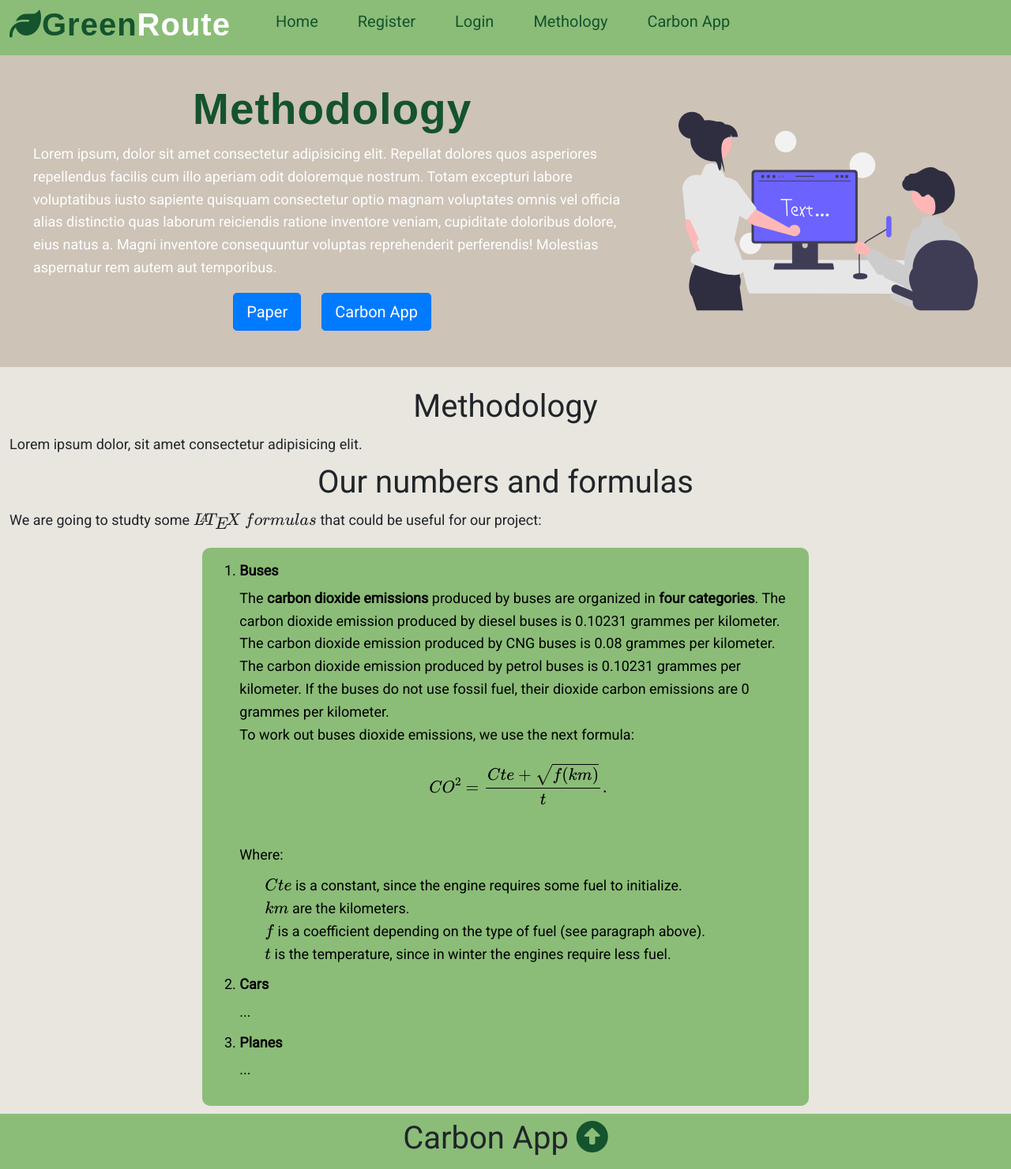
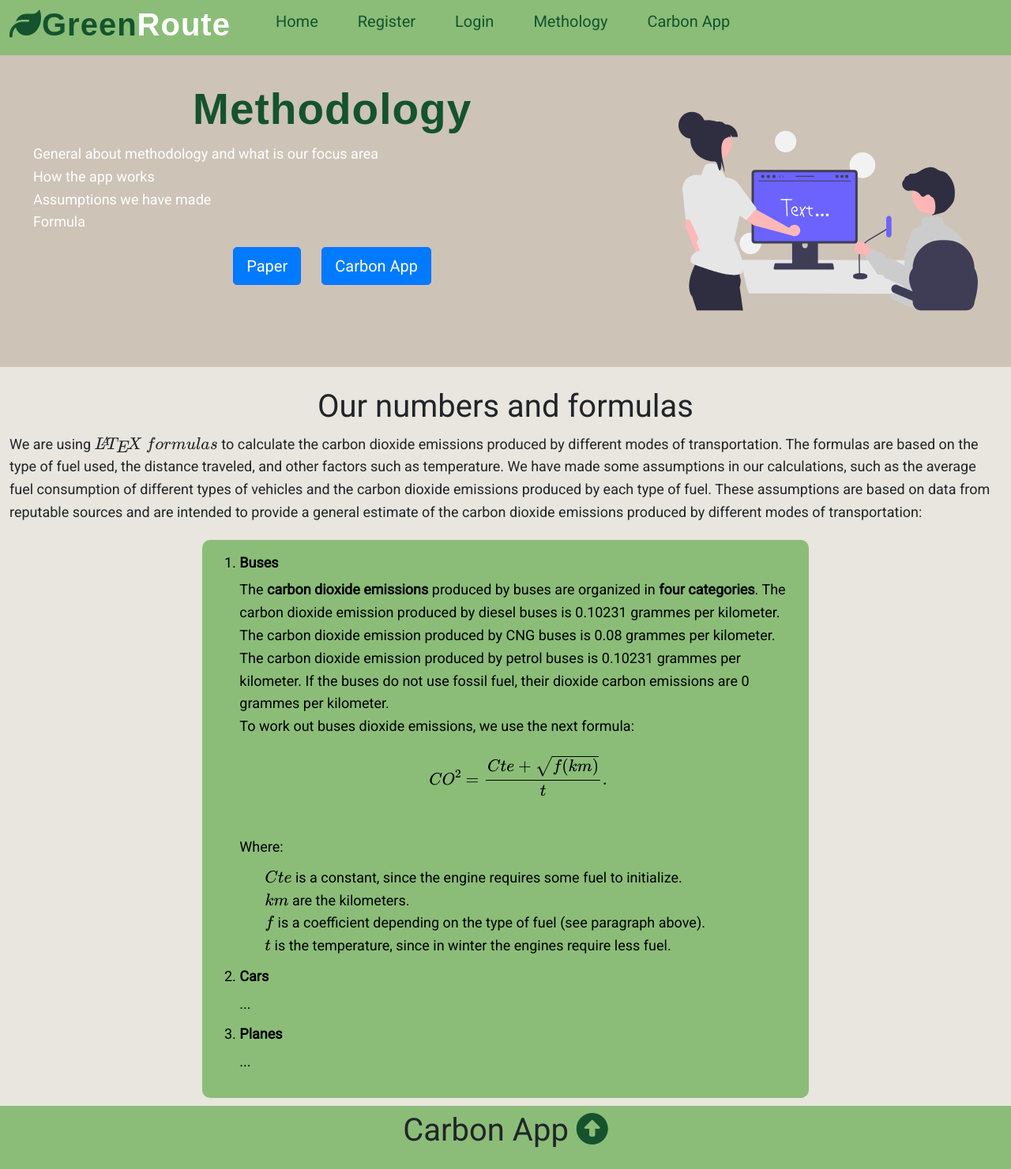
Before and after one commit to MaximePig/GRP4--GreenDigitalization-Github26, a Flask app: page /methodology in a window 1280 px wide. Shown: the whole page at 79% size. After the commit the page ends 1454 px from the top, so only its background shows below. Run offline with Flask 3, Linux system fonts and the light colour scheme; some libraries are stand-ins or nearby versions.

Commit message:
changes in the text (home, methodology, carbon_app)

```diff
--- a/capp/templates/carbon_app/carbon_app.html
+++ b/capp/templates/carbon_app/carbon_app.html
@@ -9,7 +9,7 @@
             <div class="box">
             <h1 style="font-size:55px;"><span class="text-logo"> Carbon App Calculator</span></h1>
             <p style="text-align:left;">
-                Lorem ipsum, dolor sit amet consectetur adipisicing elit. Repellat dolores quos asperiores repellendus facilis cum illo aperiam odit doloremque nostrum. Totam excepturi labore voluptatibus iusto sapiente quisquam consectetur optio magnam voluptates omnis vel officia alias distinctio quas laborum reiciendis ratione inventore veniam, cupiditate doloribus dolore, eius natus a. Magni inventore consequuntur voluptas reprehenderit perferendis! Molestias aspernatur rem autem aut temporibus.
+                Please choose one of the following options to get started with the Carbon App Calculator. You can learn more about our methodology, find instructions on how to use the app, create a new entry, or view your existing data. We hope you find the Carbon App Calculator useful in understanding and reducing your carbon footprint!
             </p>
             <div class="container_buttons_links_header_carbon_app">
                 <div class="btn">
--- a/capp/templates/home.html
+++ b/capp/templates/home.html
@@ -39,7 +39,7 @@
     <div class="developers" style="display:block;">
       <h1 style="text-align:center;"> About Us</h1>
       <p>
-        Our team of economists and developers ... Lorem ipsum dolor, sit amet consectetur adipisicing elit. Quia, ut? Praesentium quidem sunt perspiciatis doloremque fugiat nesciunt quaerat ullam, pariatur iure unde ratione ipsum adipisci repellendus, repudiandae hic sit, temporibus molestias corrupti aut soluta sequi! Architecto deleniti expedita nisi repudiandae enim eum quas odit facilis placeat neque porro, animi incidunt consectetur. Maiores ab saepe tempora, iure asperiores beatae suscipit cum ipsum, rerum doloremque reprehenderit dolorum debitis, aliquam quasi. Maiores corporis fuga quasi nesciunt dolor iste, inventore necessitatibus unde!
+        The development of GreenRoute has been carried out by a team of six students from the Norwegian School of Economics. The group includes students from Norway, Switzerland, France, and Spain, bringing together perspectives shaped by different cultural backgrounds. This international composition has helped us approach the project with a broader understanding of the challenges related to sustainable mobility.
       </p>
     </div>
 
--- a/capp/templates/methodology.html
+++ b/capp/templates/methodology.html
@@ -9,7 +9,10 @@
         <div class="box">
           <h1 style="font-size:55px;"><span class="text-logo"> Methodology</span></h1>
           <p style="text-align:left;">
-              Lorem ipsum, dolor sit amet consectetur adipisicing elit. Repellat dolores quos asperiores repellendus facilis cum illo aperiam odit doloremque nostrum. Totam excepturi labore voluptatibus iusto sapiente quisquam consectetur optio magnam voluptates omnis vel officia alias distinctio quas laborum reiciendis ratione inventore veniam, cupiditate doloribus dolore, eius natus a. Magni inventore consequuntur voluptas reprehenderit perferendis! Molestias aspernatur rem autem aut temporibus.
+            General about methodology and what is our focus area <br>
+            How the app works <br>
+            Assumptions we have made <br>
+            Formula <br>
           </p>
           <div class="container_buttons_links_header">
             <div class="btn">
@@ -37,17 +40,11 @@
 <section class="section_body_methodology">
     <div class="container">
         <br>
-        <div class="methodology" style="display:block;">
-            <h1 style="text-align:center;"> Methodology</h1>
-            <p>
-              Lorem ipsum dolor, sit amet consectetur adipisicing elit.
-            </p>
-        </div>
 
         <div class="methodology" style="display:block;">
             <h1 style="text-align:center;"> Our numbers and formulas</h1>
             <p>
-              We are going to studty some \(\LaTeX ~ formulas\) that could be useful for our project:
+              We are using \(\LaTeX ~ formulas\) to calculate the carbon dioxide emissions produced by different modes of transportation. The formulas are based on the type of fuel used, the distance traveled, and other factors such as temperature. We have made some assumptions in our calculations, such as the average fuel consumption of different types of vehicles and the carbon dioxide emissions produced by each type of fuel. These assumptions are based on data from reputable sources and are intended to provide a general estimate of the carbon dioxide emissions produced by different modes of transportation:
             </p>
         </div>
 
```
